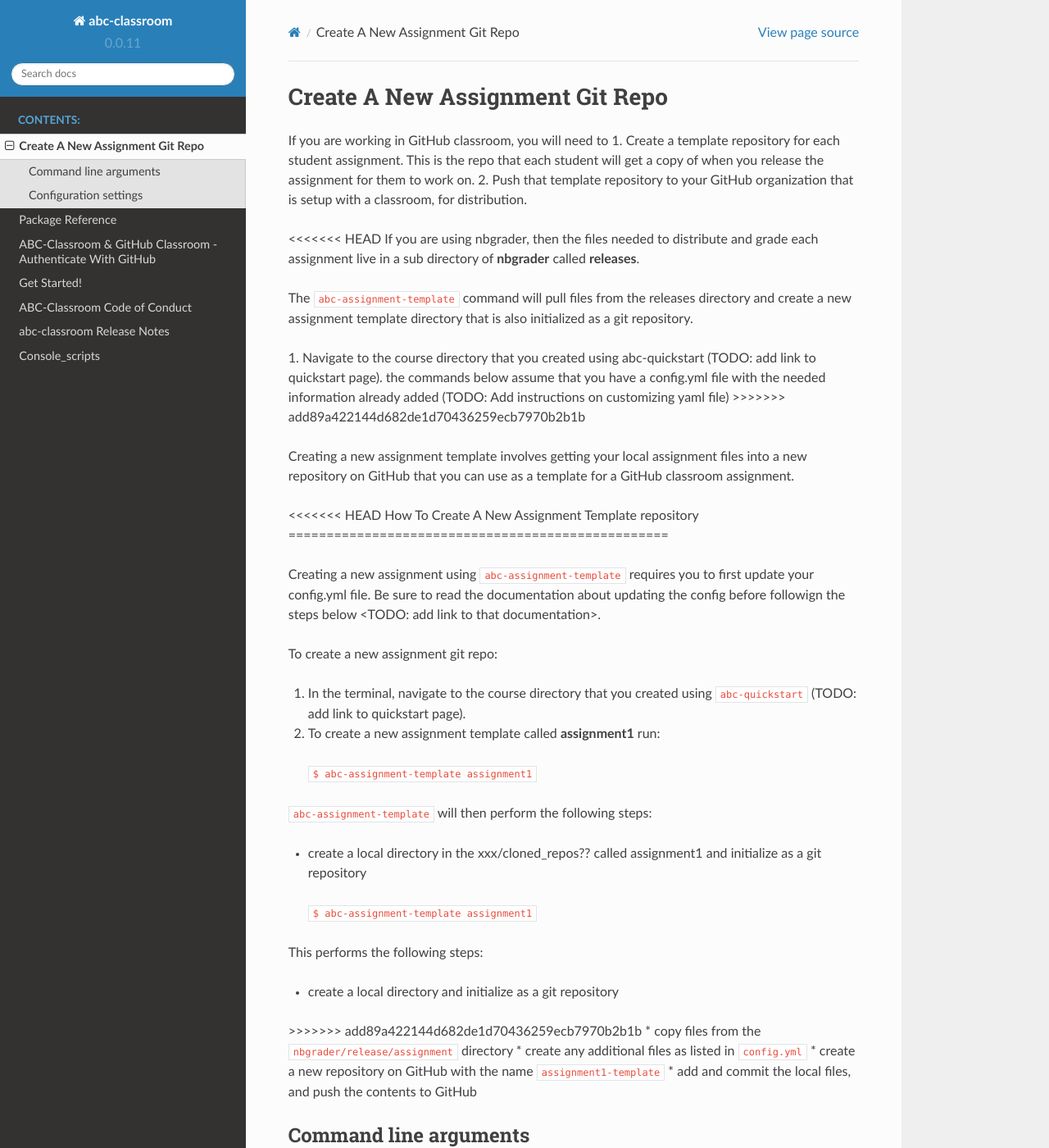
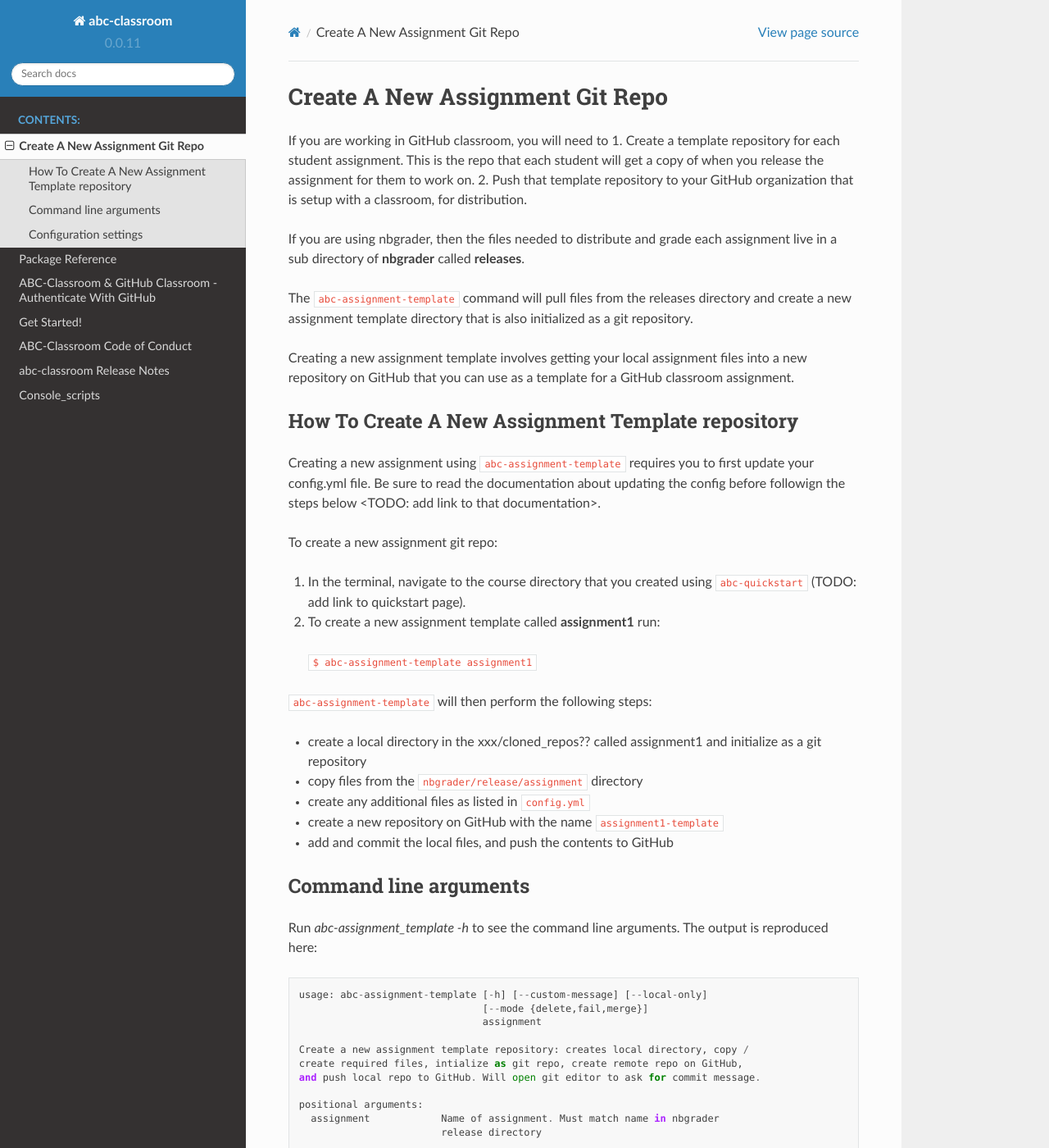
Before and after one commit to earthlab/abc-classroom, a Sphinx documentation site: the page built from docs/new_assignment.rst, in a window 1280 px wide and 1400 px high. Shown: the whole window at 82% size. Built offline with Sphinx 7.4.7 and the Read the Docs theme 2.0.0, drawn with Linux system fonts in a browser that asks for light colours.

Commit message:
not sure where those conflict hashes are

```diff
--- a/docs/new_assignment.rst
+++ b/docs/new_assignment.rst
@@ -5,7 +5,6 @@ If you are working in GitHub classroom, you will need to
 1. Create a template repository for each student assignment. This is the repo that each student will get a copy of when you release the assignment for them to work on.
 2. Push that template repository to your GitHub organization that is setup with a classroom, for distribution.
 
-<<<<<<< HEAD
 If you are using nbgrader, then the files needed to distribute and grade each assignment
 live in a sub directory of **nbgrader** called **releases**.
 
@@ -13,20 +12,11 @@ The ``abc-assignment-template`` command will pull files from the releases direct
 and create a new assignment template directory that is also initialized as a git
 repository.
 
-=======
-<Somethng about assuming nbgrader>
-To create a new assignment git repo,
-
-1. Navigate to the course directory that you created using abc-quickstart (TODO: add link to quickstart page).
-the commands below assume that you have a config.yml file with the needed information already added (TODO: Add instructions on customizing yaml file)
->>>>>>> add89a422144d682de1d70436259ecb7970b2b1b
-
 Creating a new assignment template involves getting your local assignment
 files into
 a new repository on GitHub that you can use as a template for a GitHub
 classroom assignment.
 
-<<<<<<< HEAD
 How To Create A New Assignment Template repository
 ==================================================
 
@@ -45,15 +35,6 @@ To create a new assignment git repo:
 ``abc-assignment-template`` will then perform the following steps:
 
 * create a local directory in the xxx/cloned_repos?? called assignment1 and initialize as a git repository
-=======
-To create a new assignment template called "assignment1" using abc-classroom run ::
-
-  ``$ abc-assignment-template assignment1``
-
-This performs the following steps:
-
-* create a local directory and initialize as a git repository
->>>>>>> add89a422144d682de1d70436259ecb7970b2b1b
 * copy files from the ``nbgrader/release/assignment`` directory
 * create any additional files as listed in ``config.yml``
 * create a new repository on GitHub with the name ``assignment1-template``
```
